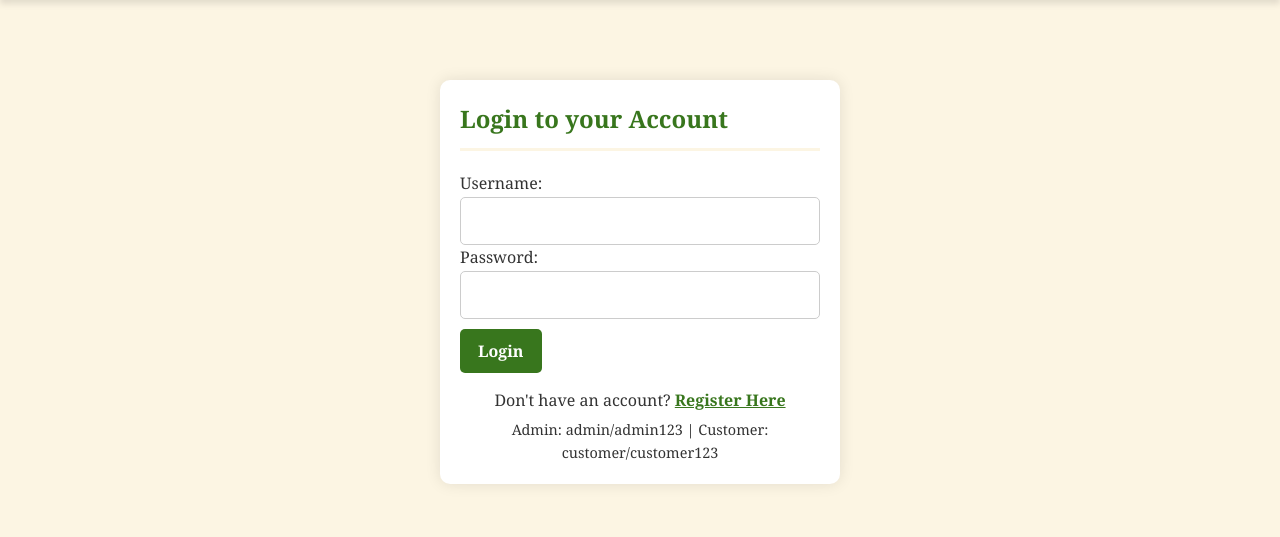
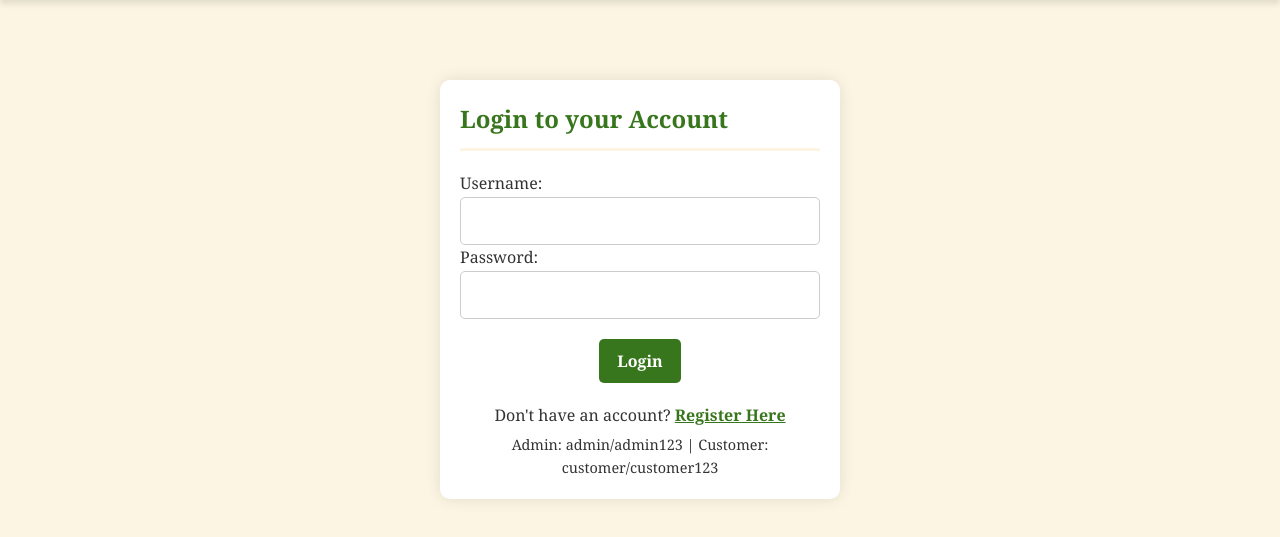
Before and after one commit to Angenoise/ShopliftFINAL, a website: page public/index.html in a window 1280 px wide. Shown: the part 71-608 px from the top of the page. Drawn offline with Linux system fonts and the light colour scheme.

Commit message:
LOGIN BUTTON

```diff
--- a/public/styles.css
+++ b/public/styles.css
@@ -111,6 +111,10 @@ button {
     cursor: pointer;
     font-size: 1em;
     font-weight: bold;
+}
+#loginForm button {
+    display: block;
+    margin: 20px auto;
 }
 
 button:hover {
```
